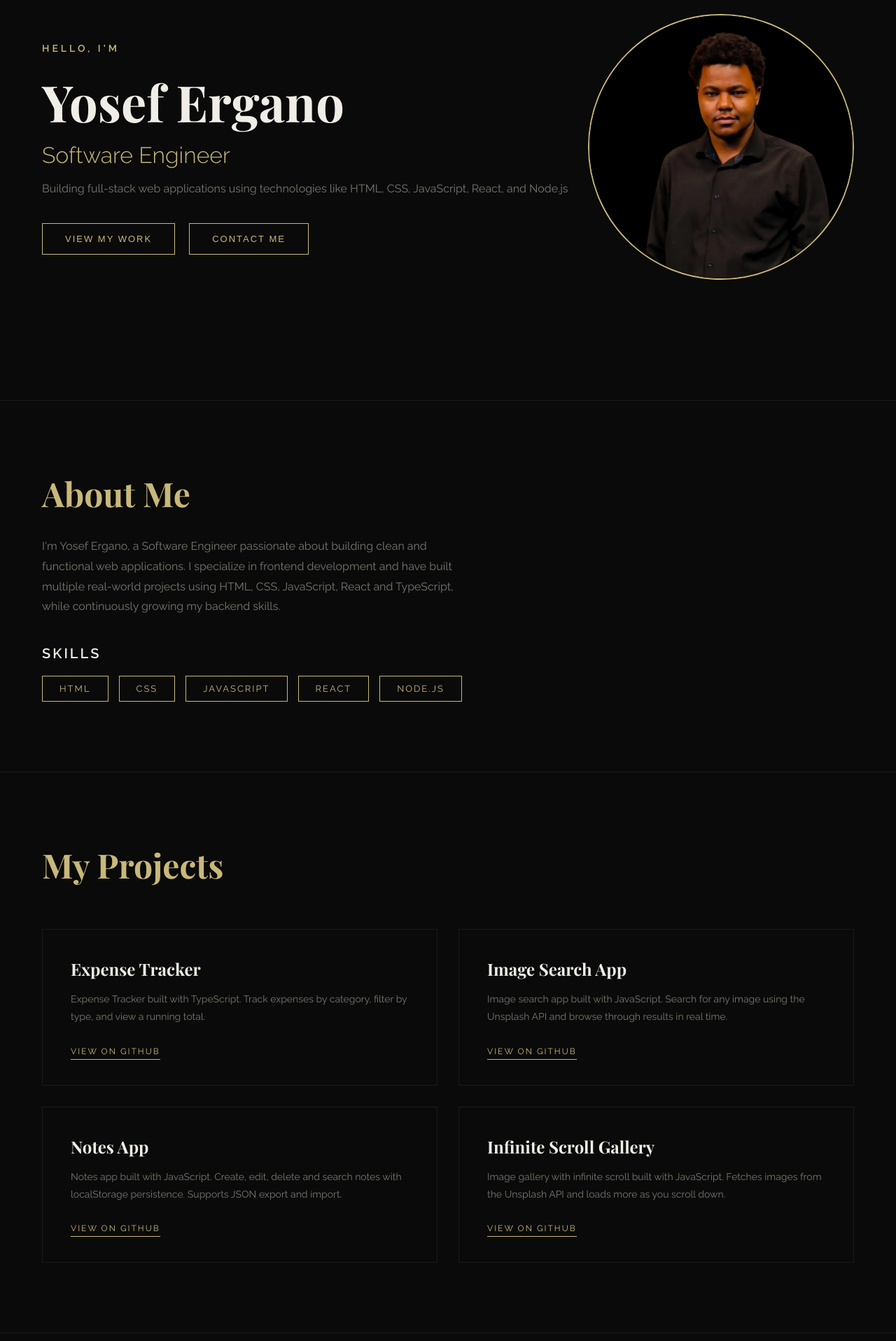
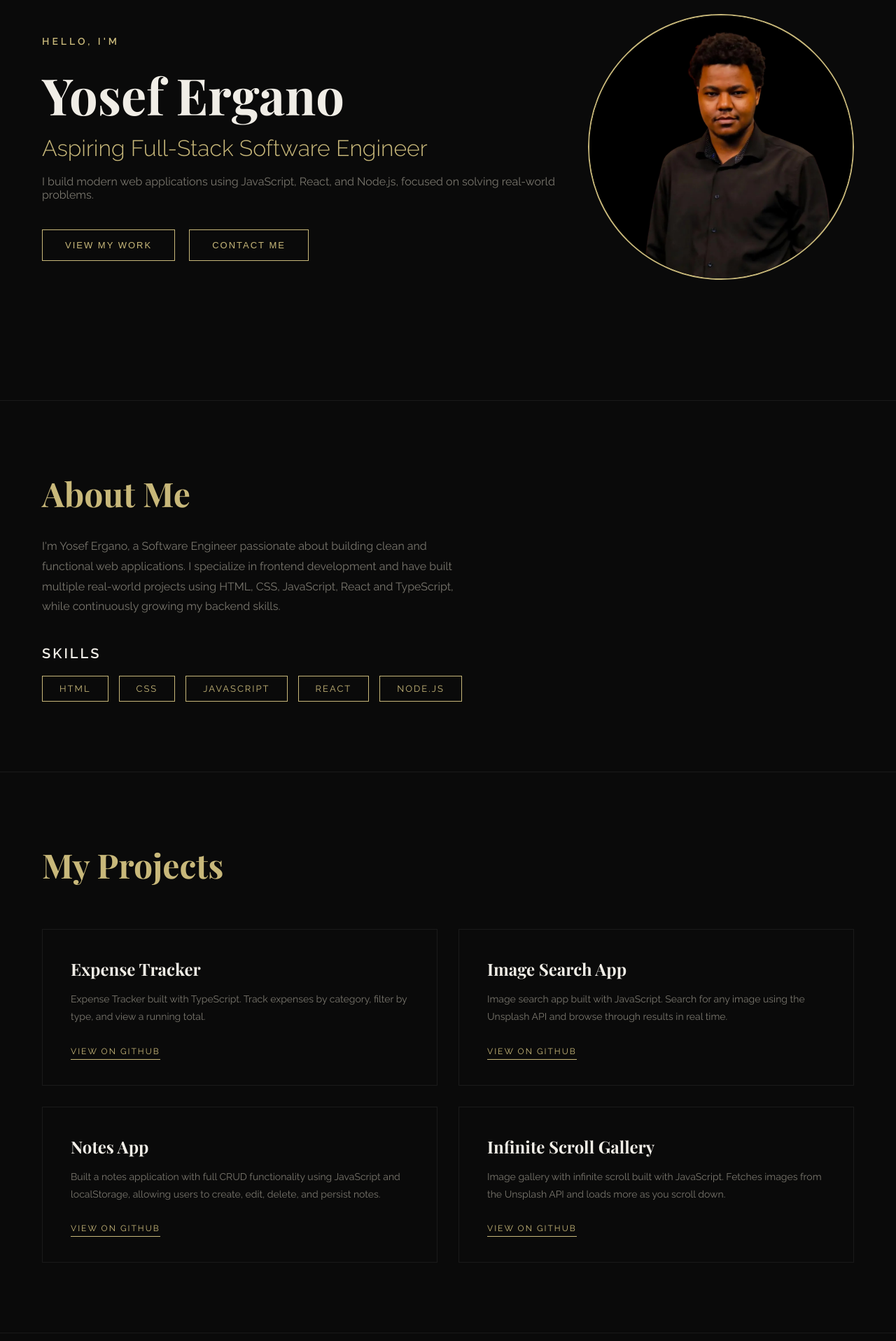
Before and after one commit to mercytv932/React-Portfolio, a React (Create React App) app: page / in a window 1280 px wide. Shown: the part 225-2142 px from the top of the page at 70% size. Built offline with nearby package versions, Linux system fonts and the light colour scheme.

Commit message:
feat: update hero description and projects section

```diff
--- a/src/Hero.js
+++ b/src/Hero.js
@@ -5,8 +5,8 @@ const Hero = () => {
       <div className="heroText">
   <h5>Hello, I'm </h5>
   <h1>Yosef Ergano</h1>
-  <h2>Software Engineer</h2>
-  <p>Building full-stack web applications using technologies like HTML, CSS, JavaScript, React, and Node.js</p>
+  <h2>Aspiring Full-Stack Software Engineer</h2>
+  <p>I build modern web applications using JavaScript, React, and Node.js, focused on solving real-world problems.</p>
   <div className="heroBtns">
   <button>View My Work</button>
   <button>Contact Me</button>
--- a/src/Projects.js
+++ b/src/Projects.js
@@ -23,8 +23,8 @@ const Projects = () =>{
 
       <div className="projectCard">
         <h3>Notes App</h3>
-        <p>Notes app built with JavaScript. Create, edit, delete and search notes with
-          localStorage persistence. Supports JSON export and import.</p>
+        <p>Built a notes application with full CRUD functionality using JavaScript and
+         localStorage, allowing users to create, edit, delete, and persist notes.</p>
         <a href="https://github.com/mercytv932/Notes_App">View on GitHub</a>
       </div>
 
```
